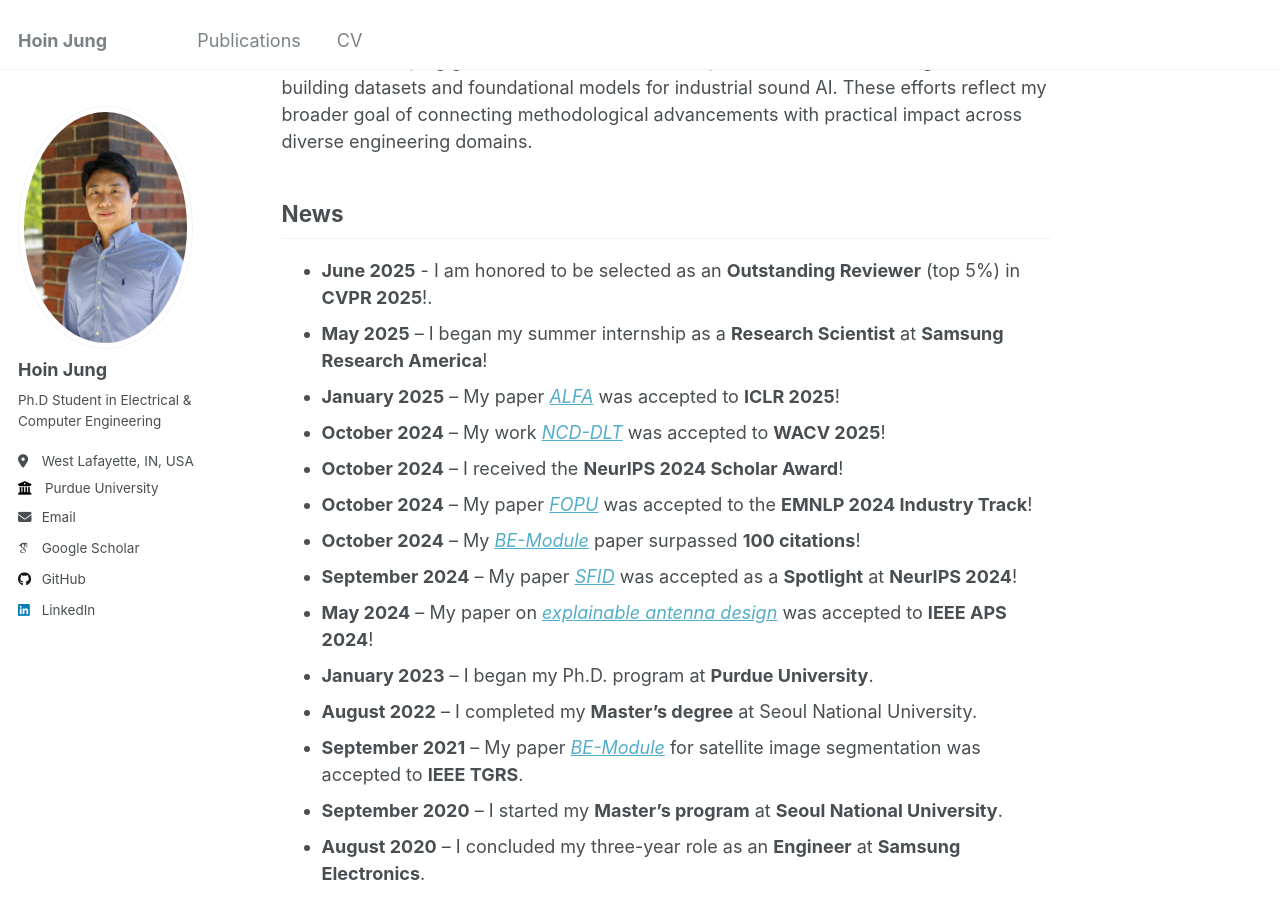
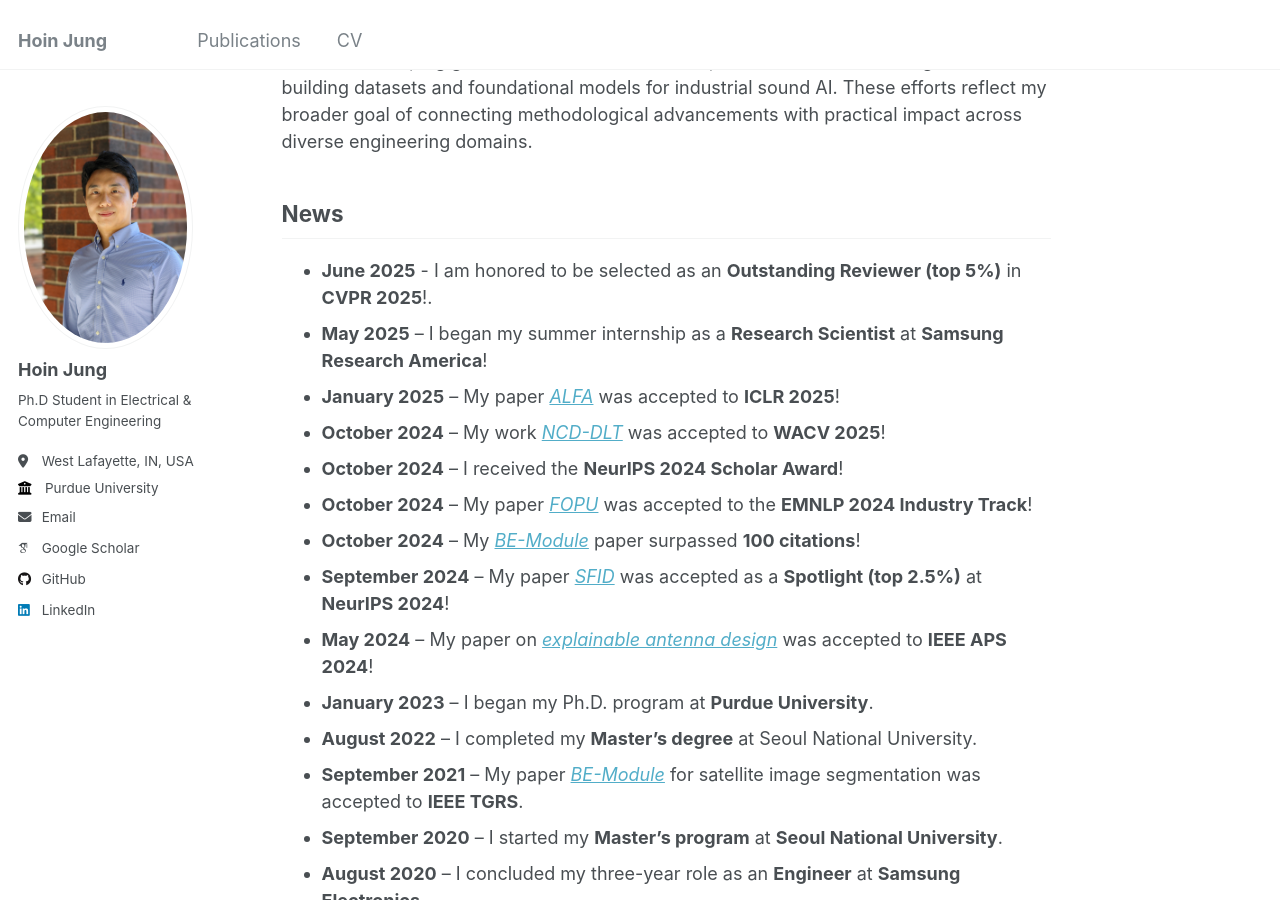
Before and after one commit to HoinJung/hoinjung.github.io, a Jekyll site: the page built from _pages/about.md, in a window 1280 px wide and 900 px high, scrolled down 368 px. Built offline with Jekyll 4.4.1, drawn with Linux system fonts in a browser that asks for light colours; some web fonts are replaced.

Commit message:
Update about.md

```diff
--- a/_pages/about.md
+++ b/_pages/about.md
@@ -10,14 +10,14 @@ I am a Ph.D. student in Electrical and Computer Engineering at Purdue University
 
 In addition to my academic research, I pursue industrial applications of machine learning, such as developing generative models for inverse problems in antenna design and building datasets and foundational models for industrial sound AI. These efforts reflect my broader goal of connecting methodological advancements with practical impact across diverse engineering domains.
 ## News
-- **June 2025** - I am honored to be selected as an **Outstanding Reviewer** (top 5%) in **CVPR 2025**!.
+- **June 2025** - I am honored to be selected as an **Outstanding Reviewer (top 5%)**  in **CVPR 2025**!.
 - **May 2025** – I began my summer internship as a **Research Scientist** at **Samsung Research America**!
 - **January 2025** – My paper [*ALFA*](https://iclr.cc/virtual/2025/poster/29055) was accepted to **ICLR 2025**!
 - **October 2024** – My work [*NCD-DLT*](https://openaccess.thecvf.com/content/WACV2025/html/Jung_Towards_On-the-Fly_Novel_Category_Discovery_in_Dynamic_Long-Tailed_Distributions_WACV_2025_paper.html) was accepted to **WACV 2025**!
 - **October 2024** – I received the **NeurIPS 2024 Scholar Award**!
 - **October 2024** – My paper [*FOPU*](https://aclanthology.org/2024.emnlp-industry.14/) was accepted to the **EMNLP 2024 Industry Track**!
 - **October 2024** – My [*BE-Module*](https://ieeexplore.ieee.org/abstract/document/9527893) paper surpassed **100 citations**!
-- **September 2024** – My paper [*SFID*](https://proceedings.neurips.cc/paper_files/paper/2024/hash/254404d551f6ce17bb7407b4d6b3c87b-Abstract-Conference.html) was accepted as a **Spotlight** at **NeurIPS 2024**!
+- **September 2024** – My paper [*SFID*](https://proceedings.neurips.cc/paper_files/paper/2024/hash/254404d551f6ce17bb7407b4d6b3c87b-Abstract-Conference.html) was accepted as a **Spotlight (top 2.5%)** at **NeurIPS 2024**!
 - **May 2024** – My paper on [*explainable antenna design*](https://ieeexplore.ieee.org/document/10685948) was accepted to **IEEE APS 2024**!
 - **January 2023** – I began my Ph.D. program at **Purdue University**.
 - **August 2022** – I completed my **Master’s degree** at Seoul National University.
```
